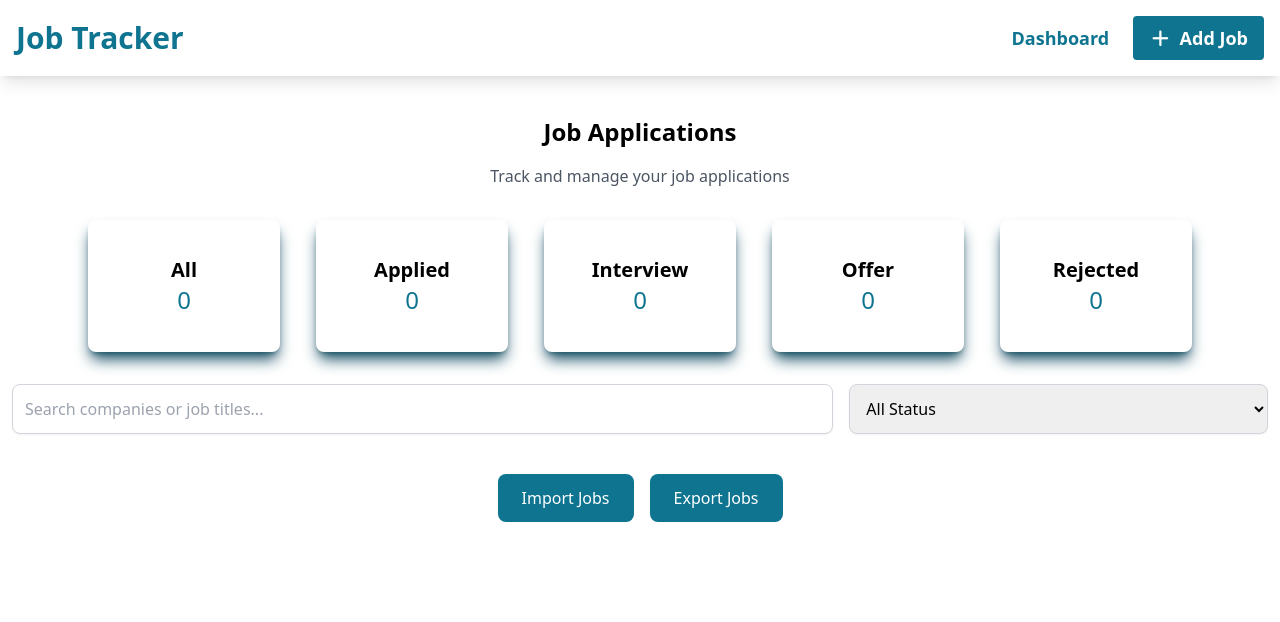
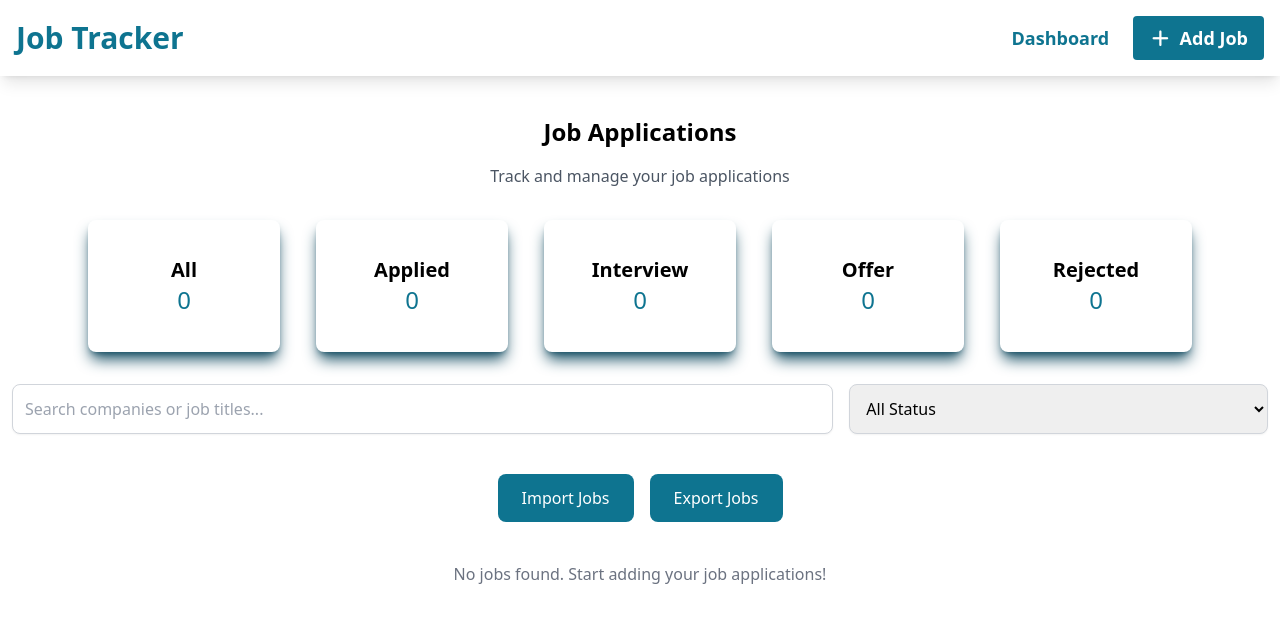
Before and after one commit to Nada-ibrahim12/Job-Application-Tracker-ReactJS, a React (Vite) app: page / in a window 1280 px wide. Shown: the top 622 px of the page. Built offline with nearby package versions, Linux system fonts and the light colour scheme.

Commit message:
no page and jobs case

```diff
--- a/src/App.jsx
+++ b/src/App.jsx
@@ -2,9 +2,9 @@
 import { BrowserRouter as Router, Routes, Route, Link } from "react-router-dom";
 import Dashboard from "./pages/Dashboard";
 import AddJob from "./pages/AddJob";
-// import JobDetails from "./pages/JobDetails";
 import Navbar from "./components/Navbar";
 import JobDetailsWrapper from "./pages/JobDetails";
+import NotFound from "./pages/NotFound";
 
 function App() {
   return (
@@ -18,7 +18,7 @@ function App() {
           <Route path="/job/:jobId" element={<JobDetailsWrapper />} />
           <Route
             path="*"
-            element={<h2 className="text-center text-2xl">Page Not Found</h2>}
+            element={<NotFound />}
           />
         </Routes>
       </div>
--- a/src/pages/Dashboard.jsx
+++ b/src/pages/Dashboard.jsx
@@ -164,6 +164,12 @@ export default function Dashboard() {
         </div>
       )}
 
+      {jobs.length === 0 && (
+        <div className="text-center mt-10 text-gray-500">
+          No jobs found. Start adding your job applications!
+        </div>
+      )}
+
       <div className="jobs grid sm:grid-cols-2 md:grid-cols-2 lg:grid-cols-2 gap-7 gap-y-12 mt-8 m-4 mb-10">
         {jobs.map((job) => (
           <JobCard
--- /dev/null
+++ b/src/pages/NotFound.jsx
@@ -0,0 +1,16 @@
+import React, { Component } from "react";
+
+export class NotFound extends Component {
+  render() {
+    return (
+      <div>
+        <h2 className="text-center text-2xl mt-10">Page Not Found</h2>
+        <p className="text-center text-gray-500 mt-2">
+          The page you are looking for does not exist.
+        </p>
+      </div>
+    );
+  }
+}
+
+export default NotFound;
```
